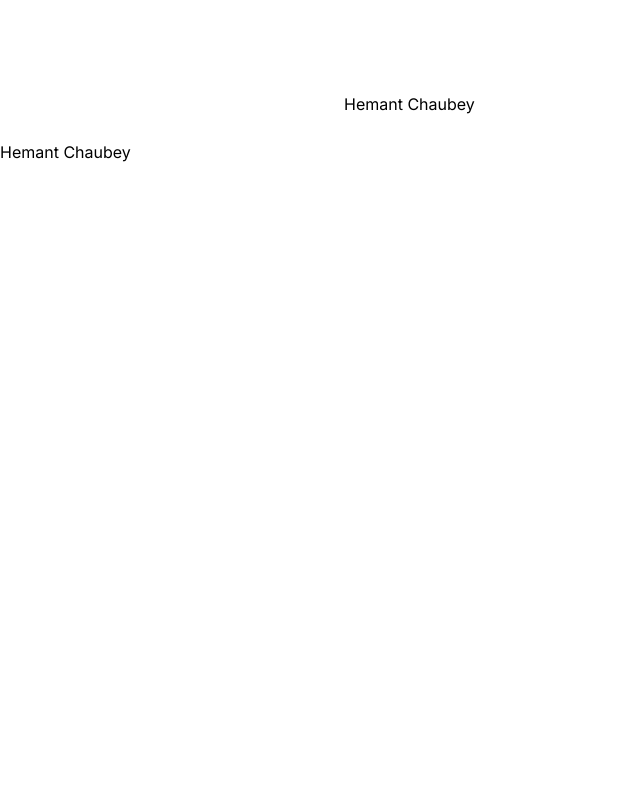
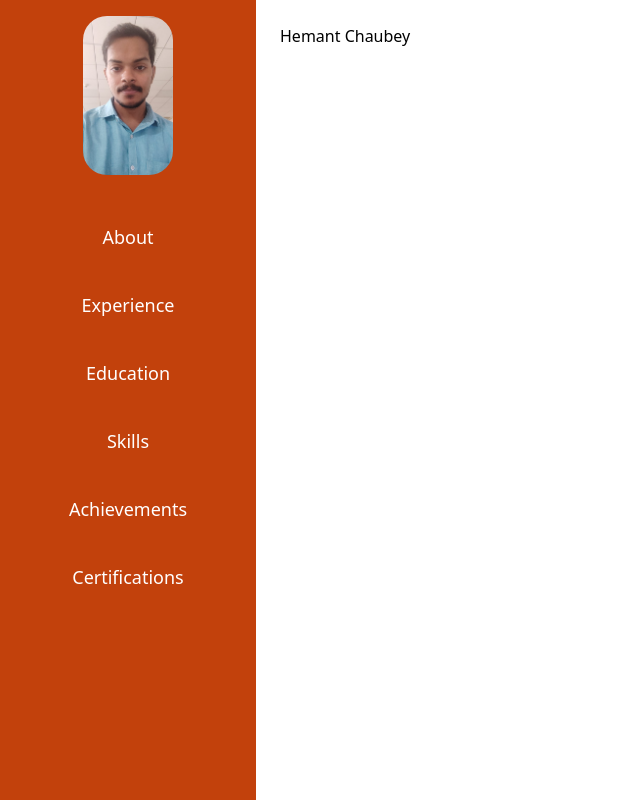
Before and after one commit to Hemantchuabey/Hemant-Chaubey-Portfolio, a Next.js app: page / in a window 1280 px wide. Shown: the whole page, without its empty margins (0-640 px from the left). Built offline with nearby package versions, Linux system fonts and the light colour scheme.

Commit message:
Completed navbar and sidebar design

```diff
--- a/app/Component/Navbar.tsx
+++ b/app/Component/Navbar.tsx
@@ -2,29 +2,53 @@
 
 import { useState } from "react";
 import Link from "next/link";
-import MobileMenu from "./MobileMenu";
 
 const Navbar = () => {
   const [menuOpen, setMenuOpen] = useState(false);
 
   return (
-    <header className="w-full">
-      {/* lg:hidden fixed top-0 left-0 w-full bg-orange-700 text-white flex items-center justify-between px-4 py-3 z-50 */}
-      {/* Logo / Name */}
+    <header className="lg:hidden fixed top-0 left-0 w-full bg-orange-700 text-white flex items-center justify-between px-4 py-3 z-50">
+      {/* Portfolio Name */}
       <Link href="/">
         <h1 className="text-white text-2xl font-bold">My Portfolio</h1>
       </Link>
 
       {/* Hamburger Menu */}
       <button
-        onClick={() => setMenuOpen(!menuOpen)}
+        onClick={() => setMenuOpen(true)}
         className="text-white text-3xl focus:outline-none"
       >
         ☰
       </button>
 
       {/* Mobile Menu */}
-      {menuOpen && <MobileMenu onClose={() => setMenuOpen(false)} />}
+      {menuOpen && (
+        <div className="fixed inset-0 bg-orange-700 bg-opacity-90 z-50 flex flex-col items-center justify-center">
+          {/* Close Button */}
+          <button
+            onClick={() => setMenuOpen(false)}
+            className="absolute top-6 right-6 text-4xl text-white"
+          >
+            ×
+          </button>
+
+          {/* Navigation Links */}
+          <nav className="flex flex-col space-y-6 text-lg text-center">
+            {["About", "Experience", "Education", "Skills", "Achievements", "Certifications"].map(
+              (item) => (
+                <Link
+                  key={item}
+                  href={`#${item.toLowerCase()}`}
+                  className="text-white px-4 py-2 hover:bg-orange-600 hover:scale-95 transition-all rounded"
+                  onClick={() => setMenuOpen(false)}
+                >
+                  {item}
+                </Link>
+              )
+            )}
+          </nav>
+        </div>
+      )}
     </header>
   );
 };
--- a/app/Component/Sidebar.jsx
+++ b/app/Component/Sidebar.jsx
@@ -5,25 +5,26 @@ import Link from "next/link";
 
 const Sidebar = () => {
   return (
-    <aside className="hidden lg:flex fixed top-0 left-0 h-full  bg-orange-700 text-white flex-col items-center">
+    <aside className="hidden lg:flex fixed top-0 left-0 h-full bg-orange-700 text-white flex-col items-center" style={{width:"20vw"}}>
       {/* Profile Image */}
-      <Link href="/" className="mt-6">
+      <Link href="/" className="w-full flex items-center justify-center mt-4" >
         <Image
           src="/WhatsApp Image 2024-08-18 at 4.16.46 PM (1).jpeg" // Replace with your image
           alt="Profile"
-          className="rounded-full object-cover border-4 border-white items-center w-full"
+          className="w-[35%] rounded-3xl"
           width={96}
-          height={96}
+          height={56}
         />
       </Link>
+
       {/* Navigation Links */}
-      <nav className="mt-10 flex flex-col items-center w-full space-y-6 text-lg">
+      <nav className="mt-44 flex flex-col items-center w-full space-y-6 text-lg" style={{marginTop:"2.5rem"}}>
         {["About", "Experience", "Education", "Skills", "Achievements", "Certifications"].map(
           (item) => (
             <Link
               key={item}
               href={`#${item.toLowerCase()}`}
-              className="w-full text-center px-4 py-2 hover:bg-orange-600 transition-all rounded"
+              className="w-full text-center px-4 py-2 hover:bg-orange-600 hover:scale-95 transition-all rounded"
             >
               {item}
             </Link>
--- a/app/layout.tsx
+++ b/app/layout.tsx
@@ -18,15 +18,15 @@ export default function RootLayout({
 }>) {
   return (
     <html lang="en">
-      <body className={inter.className} suppressHydrationWarning={true}>
+    <body className="flex">
       {/* Sidebar for Desktop */}
 
       <Sidebar />
+
       {/* Navbar for Mobile */}
       <Navbar />
-        {/* Main Content */}
-        <main className="w-full lg:w-3/4 ml-auto p-6">{children}</main>
-        {children}
+      {/* Main Content Area */}
+      <main className="w-[80vw] ml-auto p-6" style={{width:"80vw"}}>{children}</main>
     </body>
   </html>
   );
--- a/tailwind.config.ts
+++ b/tailwind.config.ts
@@ -3,10 +3,10 @@ import type { Config } from "tailwindcss"
 const config = {
   darkMode: ["class"],
   content: [
-    './pages/**/*.{ts,tsx}',
-    './components/**/*.{ts,tsx}',
-    './app/**/*.{ts,tsx}',
-    './src/**/*.{ts,tsx}',
+    "./app/**/*.{js,ts,jsx,tsx,mdx}",
+    "./pages/**/*.{js,ts,jsx,tsx,mdx}",
+    "./components/**/*.{js,ts,jsx,tsx,mdx}",
+    "./src/**/*.{js,ts,jsx,tsx,mdx}",
 	],
   prefix: "",
   theme: {
```
Lines whose indentation alone changed are shown as unchanged.
